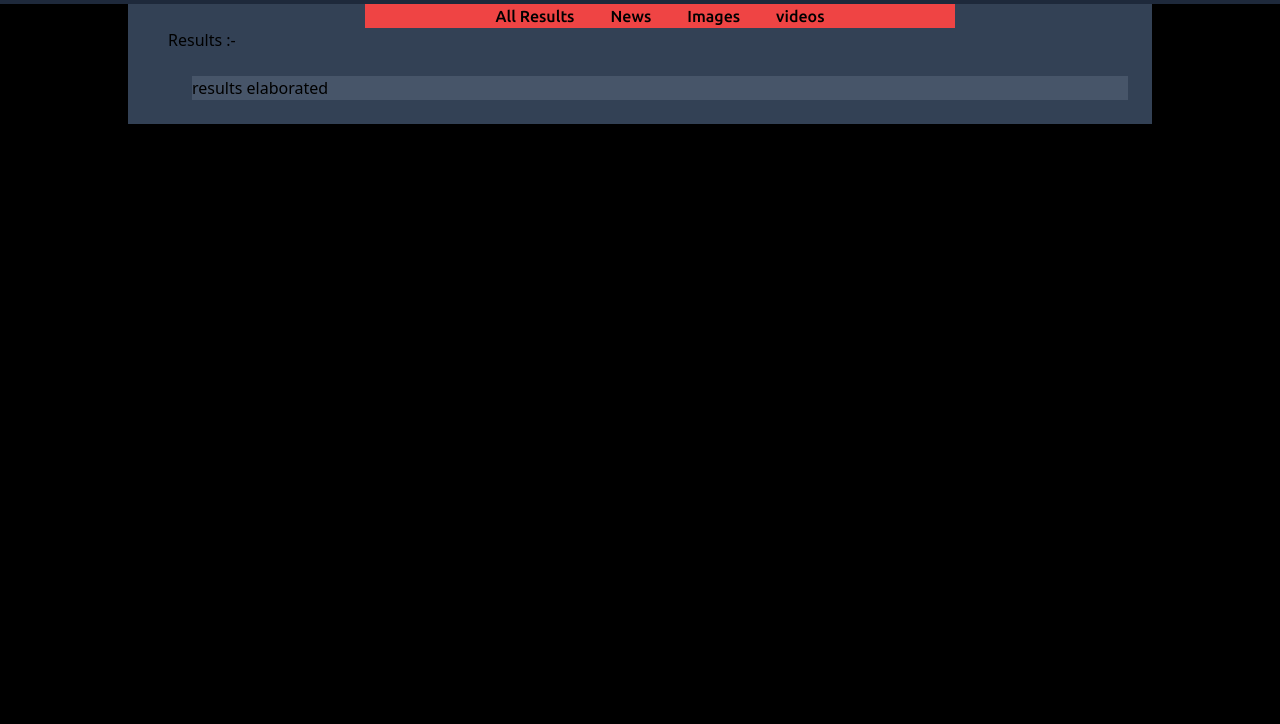
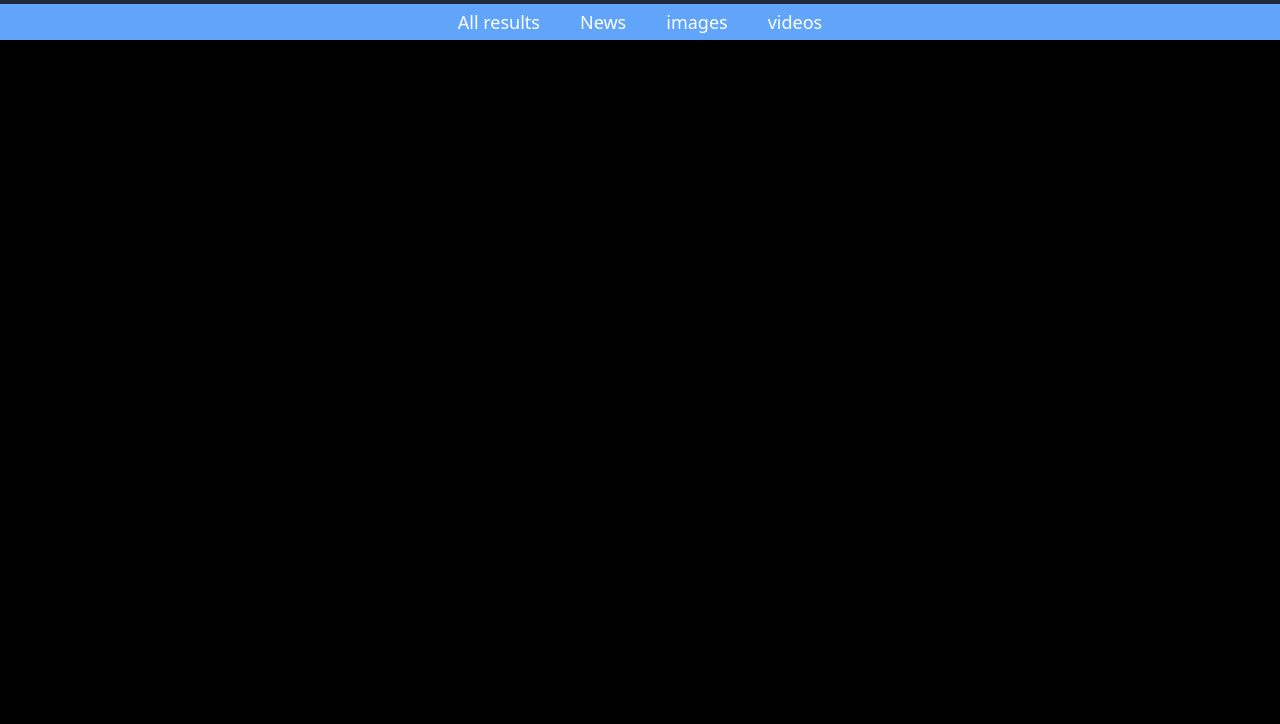
Before and after one commit to AakashRawat04/Top-Tenner, a website built with Vite: page index.html in a window 1280 px wide. Shown: the part 76-800 px from the top of the page. Built offline with nearby package versions, Linux system fonts and the light colour scheme.

Commit message:
redesigned the nav bar

```diff
--- a/index.html
+++ b/index.html
@@ -32,24 +32,14 @@
                     placeholder="Search">
           </div>
      </nav>
-     <main class="main flex justify-center">
-          <div class="w-4/5 bg-slate-700 pl-10 pt-0 flex flex-col">
-               <div class="optionBar flex justify-center">
-                    <div class=" bg-red-500 w-3/5 ">
-                         <ul class="flex items-center justify-center space-x-9 searchBarFont ">
-                              <li class="hover:cursor-pointer" id="allResults">All Results</li>
-                              <li class="hover:cursor-pointer" id="newsResults">News</li>
-                              <li class="hover:cursor-pointer" id="imageResults">Images</li>
-                              <li class="hover:cursor-pointer" id="videoResults">videos</li>
-                         </ul>
-                    </div>
-               </div>
-               Results :-
-               <div class="bg-slate-600 m-6">
-                    results elaborated
-               </div>
-          </div>
-     </main>
+     <div class="navbar bg-blue-400 flex flex-row justify-center ">
+          <ul class="flex flex-row p-1 text-lg font-medium text-white">
+               <li class="px-5 " id="allResults">All results</li>
+               <li class="px-5 " id="newsResults">News</li>
+               <li class="px-5 " id="imageResults">images</li>
+               <li class="px-5 " id="videoResults">videos</li>
+          </ul>
+     </div>
 
      <script src="app.js"></script>
 </body>
```
